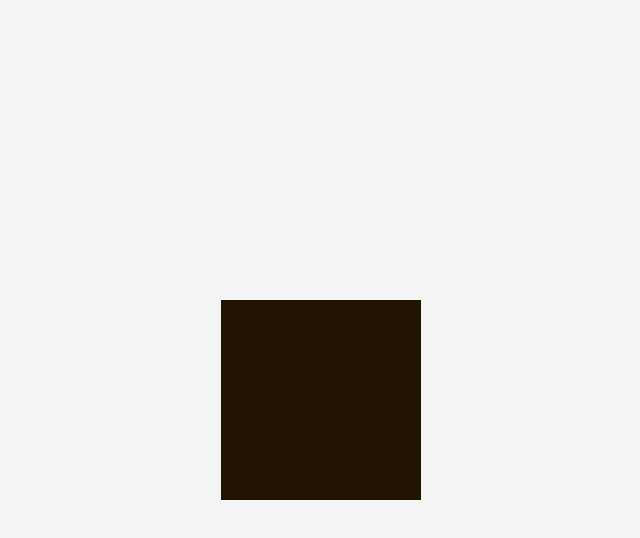
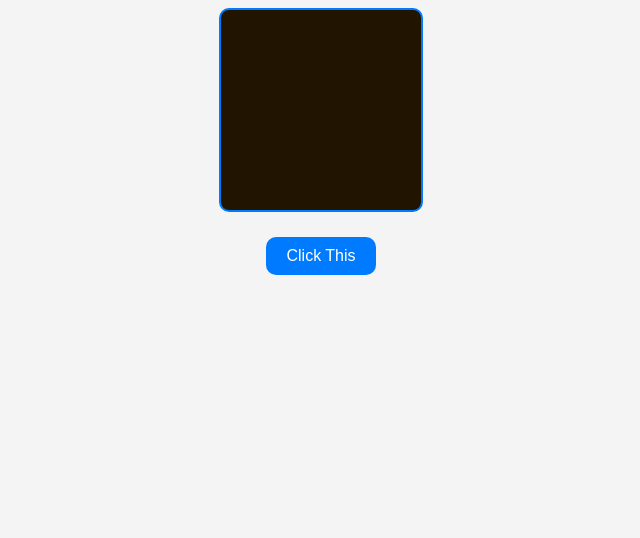
Before and after one commit to spyda247/playground, a plain HTML site: page index.html in a window 1280 px wide. Shown: the whole page, without its empty margins (319-959 px from the left). Drawn offline with Linux system fonts and the light colour scheme.

Commit message:
Add button under box with color toggle

```diff
--- a/index.html
+++ b/index.html
@@ -8,8 +8,11 @@
   </head>
   <body>
     <div class="container">
-      <div class="box"></div>
+      <div class="box" id="myBox"></div>
+      <button id="myButton" type="button"> Click This </button>
     </div>
-    <script src="script.js"></script>
+
+<script src="script.js"></script>
+
   </body>
 </html>
--- a/script.js
+++ b/script.js
@@ -1 +1,13 @@
 console.log("Hello, World!");
+
+const button = document.getElementById('myButton');
+const box = document.getElementById('myBox');
+
+button.addEventListener('click', () => {
+  // Toggle between two background colors
+  if (box.style.backgroundColor === 'lightblue') {
+    box.style.backgroundColor = 'lightgreen';
+  } else {
+    box.style.backgroundColor = 'lightblue';
+  }
+});
--- a/style.css
+++ b/style.css
@@ -1,19 +1,38 @@
 body {
+  display: flex;
+  flex-direction: column;
+  align-items: center;
   font-family: Arial, sans-serif;
   background-color: #f4f4f4;
-  margin: 0;
-  padding: 0;
-  box-sizing: border-box;
+  justify-content: center;
+
 }
 .container {
-  width: 100%;
-  height: 100vh;
   display: flex;
-  justify-content: center;
+  flex-direction: column;
   align-items: center;
+  gap: 25px;
 }
 .box {
   width: 200px;
   height: 200px;
   background-color: #211401;
+  border: 2px solid #007bff;
+  border-radius: 10px;
+  transition: background-color 0.3s ease ;
 }
+button {
+  padding: 10px 20px;
+  font-size: 16px;
+  background-color: #007bff;
+  color: white;
+  border: none;
+  border-radius: 10px;
+  cursor: pointer;
+  transition: background-color 0.2ss ease
+
+}
+
+button:hover {
+  background-color: #0056b3;
+}
```
